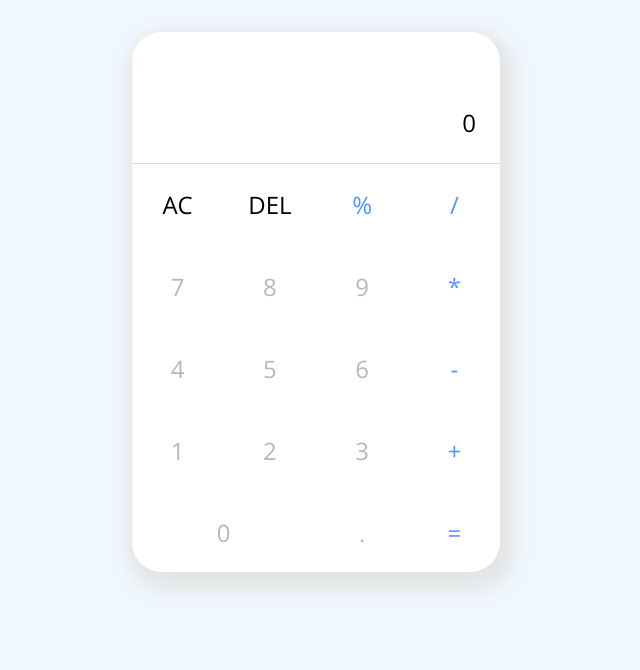
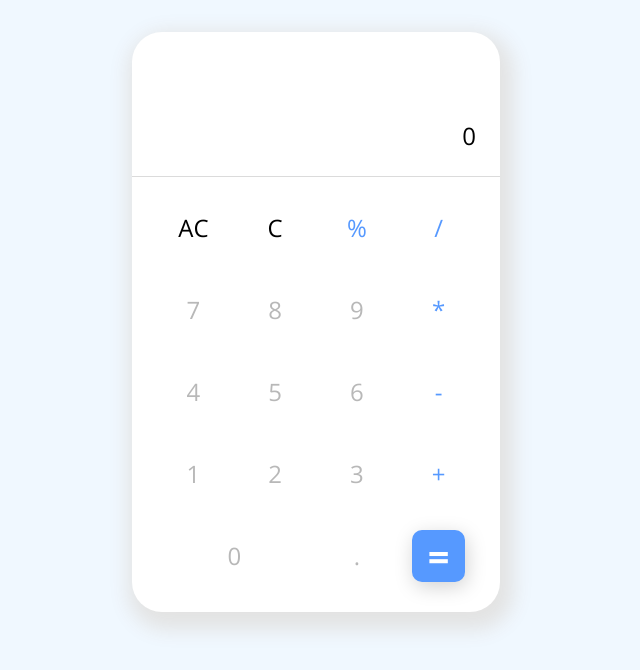
Before and after one commit to maxhillebr/odin-calculator, a plain HTML site: page index.html in a window 1280 px wide. Shown: the whole page, without its empty margins (324-964 px from the left). Drawn offline with nearby package versions, Linux system fonts and the light colour scheme.

Commit message:
changed style, evaluate new design and button:active for extra visual click.

```diff
--- a/index.html
+++ b/index.html
@@ -25,7 +25,7 @@
         <button value="5" class="div10 number">5</button>
         <button value="/" class="div4 operant">/</button>
         <button value="6" class="div11 number">6</button>
-        <button value="+/-" class="div2 delete">DEL</button>
+        <button value="+/-" class="div2 delete">C</button>
         <button value="-" class="div12 operant">-</button>
         <button value="%" class="div3 operant">%</button>
         <button value="1" class="div13 number">1</button>
@@ -34,7 +34,9 @@
         <button value="+" class="div16 operant">+</button>
         <button value="0" class="div17 number">0</button>
         <button value="." class="div18 dot">.</button>
-        <button value="=" class="div19 evaluate">=</button>
+        <button value="=" class="div19 evaluate">
+          <div class="special-eval">=</div>
+        </button>
       </div>
     </div>
   </body>
--- a/style.css
+++ b/style.css
@@ -10,7 +10,8 @@ body {
 }
 
 .calc-container {
-  max-height: 540px;
+  height: 580px;
+  width: 368px;
   background-color: white;
   box-shadow: 5px 9px 20px 9px #e3e3e3;
   border-radius: 30px;
@@ -20,23 +21,42 @@ body {
   text-align: right;
   font-size: 1.5em;
   padding: 1em;
+  border-bottom: 1px solid #dbdbdb;
 }
 
 .calc-before {
   text-align: right;
   font-size: 1em;
   padding: 1em;
-  min-height: 1.1em;
+  min-height: 31px;
   color: grey;
 }
 
 .calculator {
-  border-top: 1px solid #dbdbdb;
+  padding: 10px 21px 10px 21px;
   display: grid;
-  grid-template-columns: repeat(4, 1fr);
+  grid-template-columns: repeat(4, minmax(0, 1fr));
   grid-template-rows: repeat(5, 1fr);
   grid-column-gap: 1px;
   grid-row-gap: 1px;
+}
+
+.special-eval {
+  background-color: #5699ff;
+  border-radius: 10px;
+  color: #fff;
+  box-shadow: 2px 5px 20px 0px lightgrey;
+  font-weight: bold;
+  font-size: 38px;
+}
+
+.special-eval:hover {
+  background-color: #d6e7ff !important;
+  color: #5699ff;
+}
+
+.evaluate {
+  background-color: #fff !important;
 }
 
 button {
@@ -45,6 +65,19 @@ button {
   padding: 1em;
   background-color: #ffffff00;
 }
+
+button:hover {
+  background-color: #f5f5f5;
+  border-radius: 25px;
+}
+
+button:active {
+  background-color: #fff;
+}
+
+/* button css from codepen */
+
+/* end of button css from codepen  */
 
 .number,
 .dot {
@@ -56,11 +89,7 @@ button {
 
 .operant,
 .evaluate {
-  color: #4f96ff;
-}
-
-button:hover {
-  background-color: #433f3f;
+  color: #5699ff;
 }
 
 .div1 {
@@ -118,5 +147,7 @@ button:hover {
   grid-area: 5 / 3 / 6 / 4;
 }
 .div19 {
+  /* equal button */
   grid-area: 5 / 4 / 6 / 5;
+  padding: 14px;
 }
```
